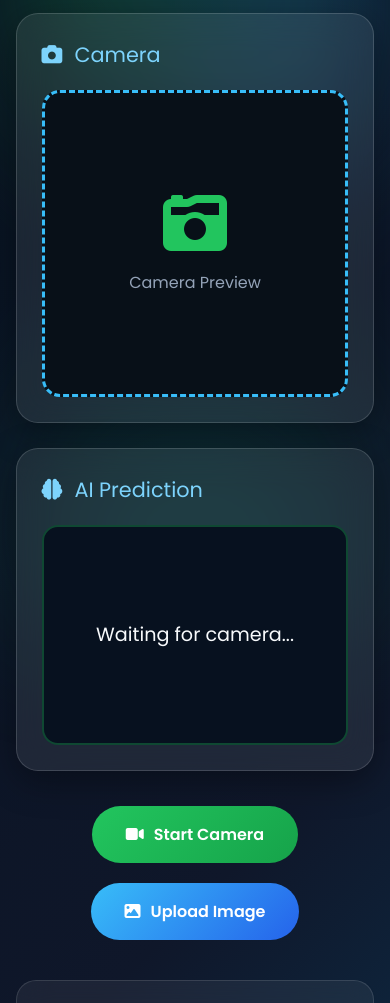
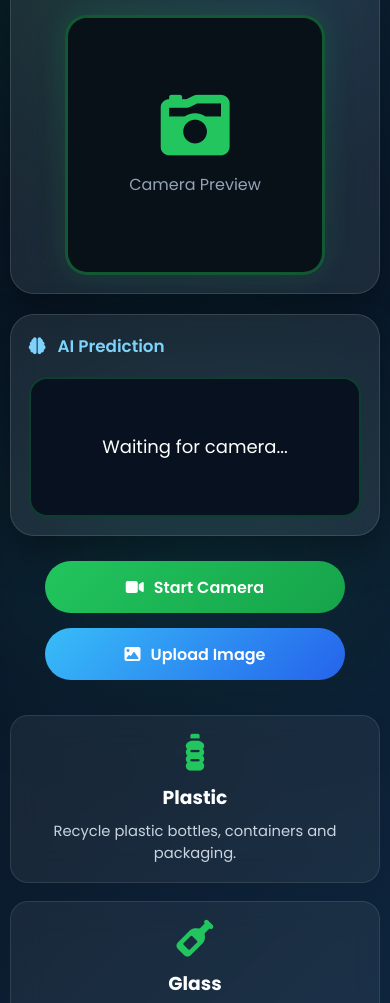
Before and after one commit to eamhad/TrashX, a website: page index.html in a window 390 px wide. Shown: the part 203-1206 px from the top of the page. Drawn offline with Linux system fonts and the light colour scheme.

Commit message:
Update style.css

```diff
--- a/style.css
+++ b/style.css
@@ -1,66 +1,74 @@
+/* ===========================
+   TrashX AI - Modern Dashboard
+=========================== */
+
 *{
     margin:0;
     padding:0;
     box-sizing:border-box;
-    font-family:'Poppins',sans-serif;
+    font-family:"Poppins",sans-serif;
+}
+
+html{
+    scroll-behavior:smooth;
 }
 
 body{
+    background:linear-gradient(135deg,#07111f,#0b1b2d,#102f4f);
+    color:#fff;
     min-height:100vh;
-    background:linear-gradient(135deg,#07111f,#0f172a,#0c4a6e);
-    color:#fff;
     overflow-x:hidden;
 }
 
-/* Background Glow */
+/* Animated Background */
 
 .background-blur{
     position:fixed;
     inset:0;
-    z-index:-1;
+    z-index:-2;
     background:
-    radial-gradient(circle at 20% 20%,rgba(34,197,94,.25),transparent 35%),
-    radial-gradient(circle at 80% 25%,rgba(56,189,248,.25),transparent 35%),
-    radial-gradient(circle at 50% 90%,rgba(16,185,129,.20),transparent 40%);
-    filter:blur(60px);
+    radial-gradient(circle at 10% 20%,rgba(34,197,94,.18),transparent 35%),
+    radial-gradient(circle at 85% 15%,rgba(56,189,248,.18),transparent 35%),
+    radial-gradient(circle at 50% 95%,rgba(16,185,129,.15),transparent 40%);
+    filter:blur(80px);
 }
 
-/* Main */
+/* Container */
 
 .container{
     width:min(1200px,92%);
     margin:auto;
-    padding:40px 0;
+    padding:30px 0 40px;
 }
 
 /* Header */
 
 header{
     text-align:center;
-    margin-bottom:40px;
+    margin-bottom:25px;
 }
 
 header h1{
-    font-size:3rem;
+    font-size:2.6rem;
     font-weight:700;
     background:linear-gradient(90deg,#22c55e,#38bdf8);
     -webkit-background-clip:text;
     -webkit-text-fill-color:transparent;
-    margin-bottom:12px;
 }
 
 header p{
+    margin-top:10px;
     color:#cbd5e1;
-    font-size:1.05rem;
+    font-size:.95rem;
 }
 
-/* Grid */
+/* Dashboard */
 
 .main-grid{
     display:grid;
-    grid-template-columns:2fr 1fr;
-    gap:25px;
-    margin-bottom:30px;
+    grid-template-columns:1.4fr .9fr;
+    gap:20px;
+    align-items:start;
 }
 
 @media(max-width:900px){
@@ -71,269 +79,411 @@ grid-template-columns:1fr;
 
 }
 
-/* Cards */
+/* Glass Card */
 
 .card{
+
     background:rgba(255,255,255,.08);
-    border:1px solid rgba(255,255,255,.15);
+
+    border:1px solid rgba(255,255,255,.12);
+
+    border-radius:24px;
+
     backdrop-filter:blur(18px);
-    border-radius:22px;
-    padding:25px;
-    box-shadow:0 10px 35px rgba(0,0,0,.35);
+
+    box-shadow:0 15px 40px rgba(0,0,0,.35);
+
+    padding:22px;
+
     transition:.35s;
+
 }
 
 .card:hover{
+
 transform:translateY(-6px);
+
 box-shadow:0 18px 45px rgba(0,0,0,.45);
+
 }
 
 .card-title{
+
 display:flex;
+
 align-items:center;
+
 gap:12px;
-    font-size:1.3rem;
-    margin-bottom:20px;
+
+font-size:1.25rem;
+
+margin-bottom:18px;
+
 color:#7dd3fc;
+
+font-weight:600;
+
 }
 
 /* Camera */
 
 #camera-container{
+
 width:100%;
+
+max-width:390px;
+
 aspect-ratio:1;
+
+margin:auto;
+
 background:#081018;
-    border:3px dashed #38bdf8;
-    border-radius:18px;
+
+border:3px solid rgba(34,197,94,.4);
+
+border-radius:22px;
+
 display:flex;
+
 justify-content:center;
+
 align-items:center;
+
 overflow:hidden;
+
+box-shadow:
+0 0 30px rgba(34,197,94,.15);
+
 }
 
 #camera-container canvas,
 #camera-container img{
+
 width:100%;
+
 height:100%;
+
 object-fit:cover;
+
+border-radius:18px;
+
 }
 
 .camera-placeholder{
+
 display:flex;
+
 flex-direction:column;
+
+justify-content:center;
+
 align-items:center;
+
 color:#94a3b8;
+
 }
 
 .camera-placeholder i{
+
 font-size:4rem;
+
 margin-bottom:15px;
+
 color:#22c55e;
+
+animation:pulse 2s infinite;
+
+}
+
+.camera-placeholder p{
+
+font-size:1rem;
+
 }
 
 /* Prediction */
 
 #results{
+
+min-height:180px;
+
+display:flex;
+
+justify-content:center;
+
+align-items:center;
+
+padding:20px;
+
+text-align:center;
+
+border-radius:18px;
+
 background:#07111f;
-    border-radius:16px;
-    padding:25px;
-    min-height:220px;
-    display:flex;
-    justify-content:center;
-    align-items:center;
-    text-align:center;
-    font-size:1.2rem;
-    color:#f8fafc;
-    line-height:1.8;
-    border:2px solid rgba(34,197,94,.3);
+
+border:2px solid rgba(34,197,94,.25);
+
+font-size:18px;
+
+line-height:1.7;
+
+transition:.3s;
+
 }
 
-/* Buttons */
+.prediction-card{
+
+width:100%;
+
+}
+
+.prediction-card h2{
+
+font-size:2rem;
+
+margin-bottom:10px;
+
+color:#22c55e;
+
+}
+
+.prediction-card p{
+
+color:#94a3b8;
+
+margin-bottom:15px;
+
+}
+
+.prediction-card h3{
+
+margin-top:15px;
+
+font-size:1.8rem;
+
+}
+
+.progress{
+
+width:100%;
+
+height:18px;
+
+background:#1e293b;
+
+border-radius:50px;
+
+overflow:hidden;
+
+}
+
+.progress-fill{
+
+height:100%;
+
+border-radius:50px;
+
+transition:width .8s ease;
+
+}
+/* ===========================
+   Controls
+=========================== */
 
 .controls{
     display:flex;
     justify-content:center;
-    gap:20px;
+    align-items:center;
+    gap:15px;
     flex-wrap:wrap;
-    margin:35px 0;
+    margin:25px 0 35px;
 }
 
 button,
 .upload-btn{
+    min-width:180px;
+    height:52px;
+    border:none;
+    border-radius:50px;
+    display:flex;
+    justify-content:center;
+    align-items:center;
+    gap:10px;
+    cursor:pointer;
+    font-size:16px;
+    font-weight:600;
+    transition:.3s;
+    color:white;
+}
 
-    border:none;
-    outline:none;
-    cursor:pointer;
+button{
+    background:linear-gradient(135deg,#22c55e,#16a34a);
+}
 
-    padding:16px 34px;
+button:hover{
+    transform:translateY(-4px);
+    box-shadow:0 12px 30px rgba(34,197,94,.45);
+}
 
-    border-radius:50px;
+.upload-btn{
+    background:linear-gradient(135deg,#38bdf8,#2563eb);
+}
 
-    font-size:1rem;
+.upload-btn:hover{
+    transform:translateY(-4px);
+    box-shadow:0 12px 30px rgba(56,189,248,.45);
+}
 
-    font-weight:600;
+button:active,
+.upload-btn:active{
+    transform:scale(.97);
+}
 
-    transition:.3s;
+input[type=file]{
+    display:none;
+}
 
-    display:flex;
+/* ===========================
+   Loading
+=========================== */
 
-    align-items:center;
+.loading{
+    text-align:center;
+}
 
-    gap:10px;
+.loading h2{
+    color:#38bdf8;
+    margin-bottom:10px;
+}
+
+.loading p{
+    color:#94a3b8;
+}
+
+.loading::after{
+    content:"";
+    display:block;
+    width:40px;
+    height:40px;
+    margin:20px auto 0;
+    border:4px solid rgba(255,255,255,.2);
+    border-top:4px solid #22c55e;
+    border-radius:50%;
+    animation:spin 1s linear infinite;
+}
+
+/* ===========================
+   Info Cards
+=========================== */
+
+.info-grid{
+    display:grid;
+    grid-template-columns:repeat(auto-fit,minmax(220px,1fr));
+    gap:18px;
+    margin-top:15px;
+}
+
+.info-card{
+    background:rgba(255,255,255,.06);
+    border:1px solid rgba(255,255,255,.10);
+    backdrop-filter:blur(15px);
+    border-radius:18px;
+    padding:18px;
+    text-align:center;
+    transition:.35s;
+}
+
+.info-card:hover{
+    transform:translateY(-8px);
+    background:rgba(255,255,255,.09);
+    box-shadow:0 12px 30px rgba(0,0,0,.25);
+}
+
+.info-card i{
+    font-size:2.3rem;
+    margin-bottom:12px;
+    color:#22c55e;
+}
+
+.info-card h3{
+    margin-bottom:8px;
+}
+
+.info-card p{
+    color:#cbd5e1;
+    font-size:.92rem;
+    line-height:1.5;
+}
+
+/* ===========================
+   Footer
+=========================== */
+
+footer{
+    margin-top:40px;
+    text-align:center;
+    color:#94a3b8;
+    padding-top:20px;
+    border-top:1px solid rgba(255,255,255,.08);
+}
+
+/* ===========================
+   Scrollbar
+=========================== */
+
+::-webkit-scrollbar{
+    width:8px;
+}
+
+::-webkit-scrollbar-track{
+    background:#07111f;
+}
+
+::-webkit-scrollbar-thumb{
+    background:#22c55e;
+    border-radius:20px;
+}
+
+::-webkit-scrollbar-thumb:hover{
+    background:#16a34a;
+}
+
+/* ===========================
+   Animations
+=========================== */
+
+@keyframes pulse{
+
+    0%{
+        transform:scale(1);
+    }
+
+    50%{
+        transform:scale(1.08);
+    }
+
+    100%{
+        transform:scale(1);
+    }
 
 }
 
-button{
+@keyframes spin{
 
-background:linear-gradient(135deg,#22c55e,#16a34a);
-color:white;
+    from{
+        transform:rotate(0deg);
+    }
+
+    to{
+        transform:rotate(360deg);
+    }
 
 }
 
-button:hover{
-
-transform:translateY(-4px) scale(1.03);
-
-box-shadow:0 12px 30px rgba(34,197,94,.45);
-
-}
-
-.upload-btn{
-
-background:linear-gradient(135deg,#38bdf8,#2563eb);
-
-color:white;
-
-}
-
-.upload-btn:hover{
-
-transform:translateY(-4px);
-
-box-shadow:0 12px 30px rgba(56,189,248,.45);
-
-}
-
-input[type=file]{
-
-display:none;
-
-}
-
-/* Info */
-
-.info-grid{
-
-display:grid;
-
-grid-template-columns:repeat(auto-fit,minmax(220px,1fr));
-
-gap:20px;
-
-margin-top:40px;
-
-}
-
-.info-card{
-
-background:rgba(255,255,255,.06);
-
-border:1px solid rgba(255,255,255,.12);
-
-padding:25px;
-
-border-radius:20px;
-
-text-align:center;
-
-transition:.35s;
-
-backdrop-filter:blur(15px);
-
-}
-
-.info-card:hover{
-
-transform:translateY(-8px);
-
-background:rgba(255,255,255,.10);
-
-}
-
-.info-card i{
-
-font-size:2.8rem;
-
-color:#22c55e;
-
-margin-bottom:18px;
-
-}
-
-.info-card h3{
-
-margin-bottom:10px;
-
-font-size:1.25rem;
-
-}
-
-.info-card p{
-
-color:#cbd5e1;
-
-font-size:.95rem;
-
-line-height:1.6;
-
-}
-
-/* Footer */
-
-footer{
-
-text-align:center;
-
-margin-top:50px;
-
-padding-top:25px;
-
-border-top:1px solid rgba(255,255,255,.08);
-
-color:#94a3b8;
-
-font-size:.95rem;
-
-}
-
-/* Scrollbar */
-
-::-webkit-scrollbar{
-
-width:10px;
-
-}
-
-::-webkit-scrollbar-thumb{
-
-background:#22c55e;
-
-border-radius:20px;
-
-}
-
-::-webkit-scrollbar-track{
-
-background:#07111f;
-
-}
-
-/* Fade Animation */
-
 .card,
 .info-card,
-button,
-.upload-btn{
+.controls,
+header{
 
     animation:fadeUp .7s ease forwards;
 
@@ -358,3 +508,69 @@ transform:translateY(0);
     }
 
 }
+
+/* ===========================
+   Responsive
+=========================== */
+
+@media(max-width:768px){
+
+header h1{
+    font-size:2rem;
+}
+
+header p{
+    font-size:.9rem;
+}
+
+#camera-container{
+    max-width:300px;
+}
+
+.card{
+    padding:18px;
+}
+
+#results{
+    min-height:140px;
+}
+
+button,
+.upload-btn{
+    width:100%;
+    max-width:300px;
+}
+
+.controls{
+    flex-direction:column;
+}
+
+.info-grid{
+    grid-template-columns:1fr;
+}
+
+}
+
+@media(max-width:480px){
+
+.container{
+    width:95%;
+}
+
+#camera-container{
+    max-width:260px;
+}
+
+.card-title{
+    font-size:1.05rem;
+}
+
+.prediction-card h2{
+    font-size:1.6rem;
+}
+
+.prediction-card h3{
+    font-size:1.4rem;
+}
+
+}
```
Lines whose indentation alone changed are shown as unchanged.
